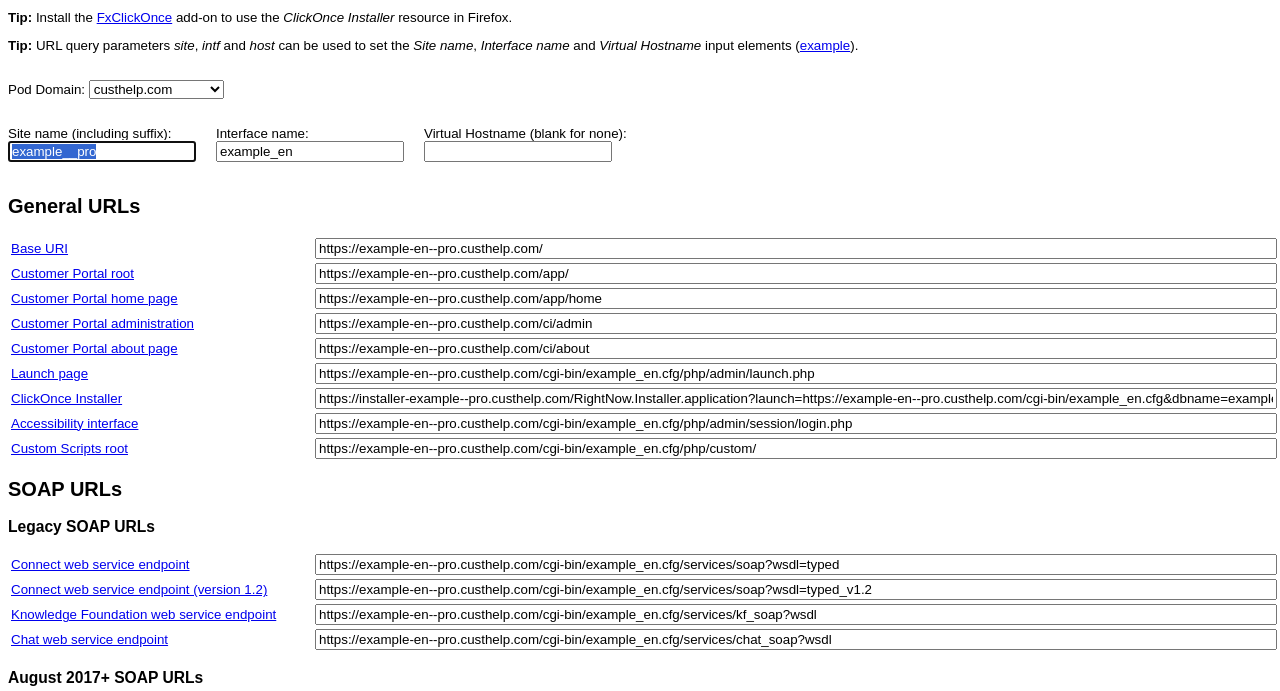
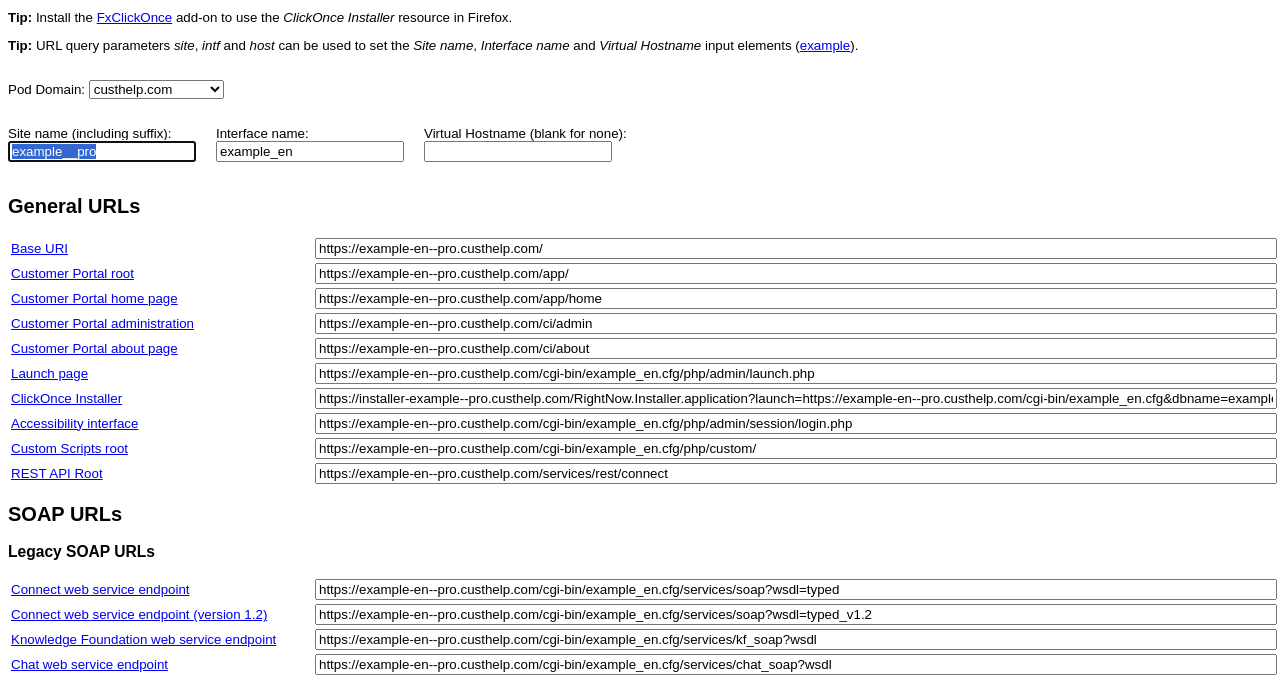
Before and after one commit to DanStevens/DanStevens, a plain HTML site: page OracleServiceCloudSiteLinks.html in a window 1280 px wide. Shown: the part 85-776 px from the top of the page. Drawn offline with Linux system fonts and the light colour scheme.

Commit message:
Added general URL for REST API root.

```diff
--- a/OracleServiceCloudSiteLinks.html
+++ b/OracleServiceCloudSiteLinks.html
@@ -71,6 +71,8 @@
     var scriptsRootAnchor;
     var accessOutput;
     var accessAnchor;
+    var restApiAnchor;
+    var restApiOutput;
     var connectApiOutput;
     var connectApiAnchor;
     var kfApiOutput;
@@ -124,6 +126,8 @@
       scriptsRootAnchor = document.getElementById('scriptsRootAnchor');
       accessOutput = document.getElementById('accessOutput');
       accessAnchor = document.getElementById('accessAnchor');
+      restApiOutput = document.getElementById('restApiOutput');
+      restApiAnchor = document.getElementById('restApiAnchor');
 
       // Legacy SOAP URLs
       connectApiOutput = document.getElementById('connectApiOutput');
@@ -190,6 +194,7 @@
       installerAnchor.href = installerOutput.value = installer;
       scriptsRootAnchor.href = scriptsRootOutput.value = cfg + '/php/custom/';
       accessAnchor.href = accessOutput.value = cfg + '/php/admin/session/login.php';
+      restApiAnchor.href = restApiOutput.value = baseUri + 'services/rest/connect';
 
       // Legacy SOAP URLs
       connectApiAnchor.href = connectApiOutput.value = cfg + '/services/soap?wsdl=typed';
@@ -307,6 +312,10 @@
       <td><a id="scriptsRootAnchor" href="#" target="_blank">Custom Scripts root</a></td>
       <td><input type="text" id="scriptsRootOutput" onfocus="this.select();" /></td>
     </tr>
+    <tr>
+      <td><a id="restApiAnchor" href="#" target="_blank">REST API Root</a></td>
+      <td><input type="text" id="restApiOutput" onfocus="this.select();" /></td>
+    </tr>
   </tbody>
 </table>
 
```
